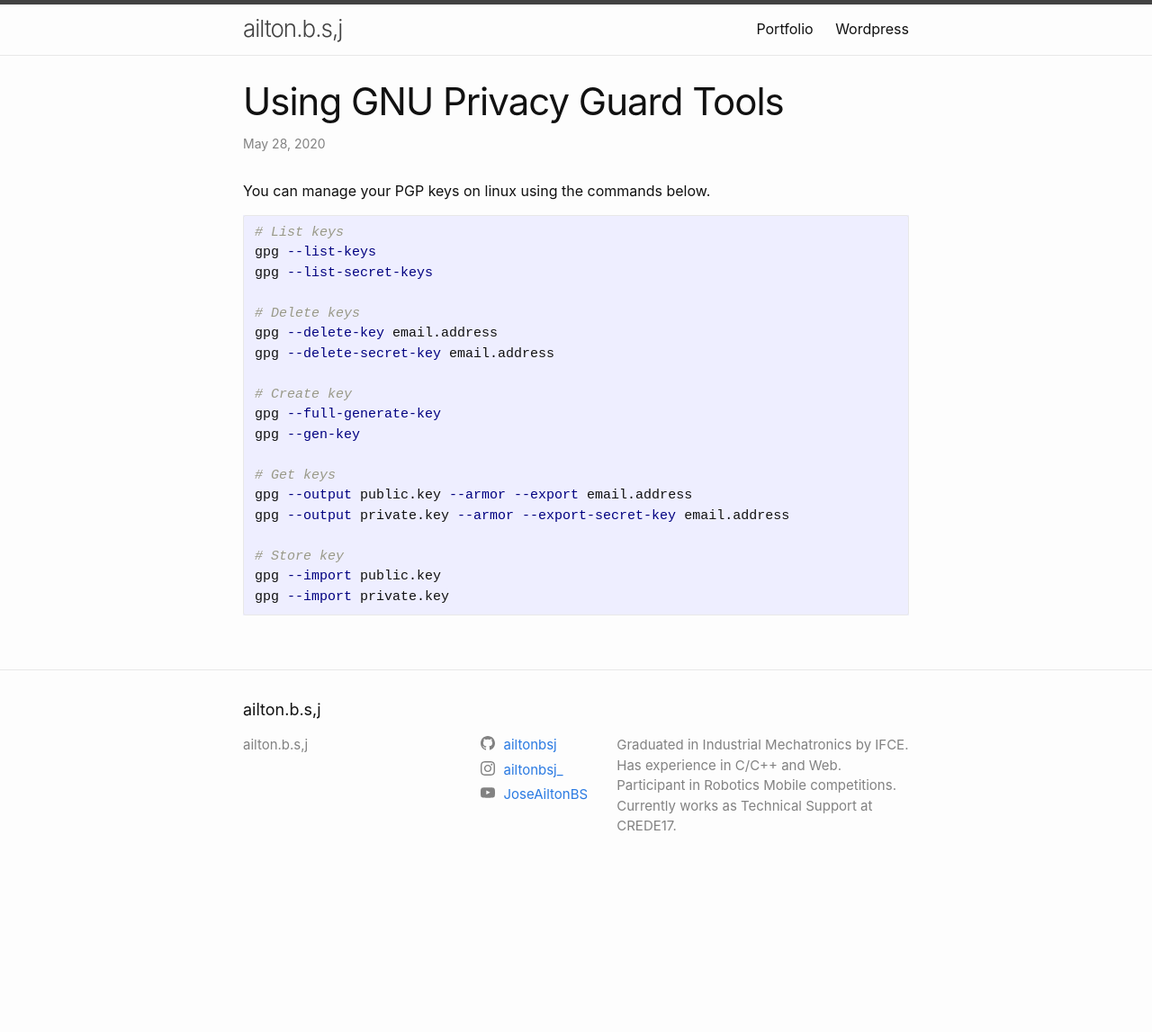
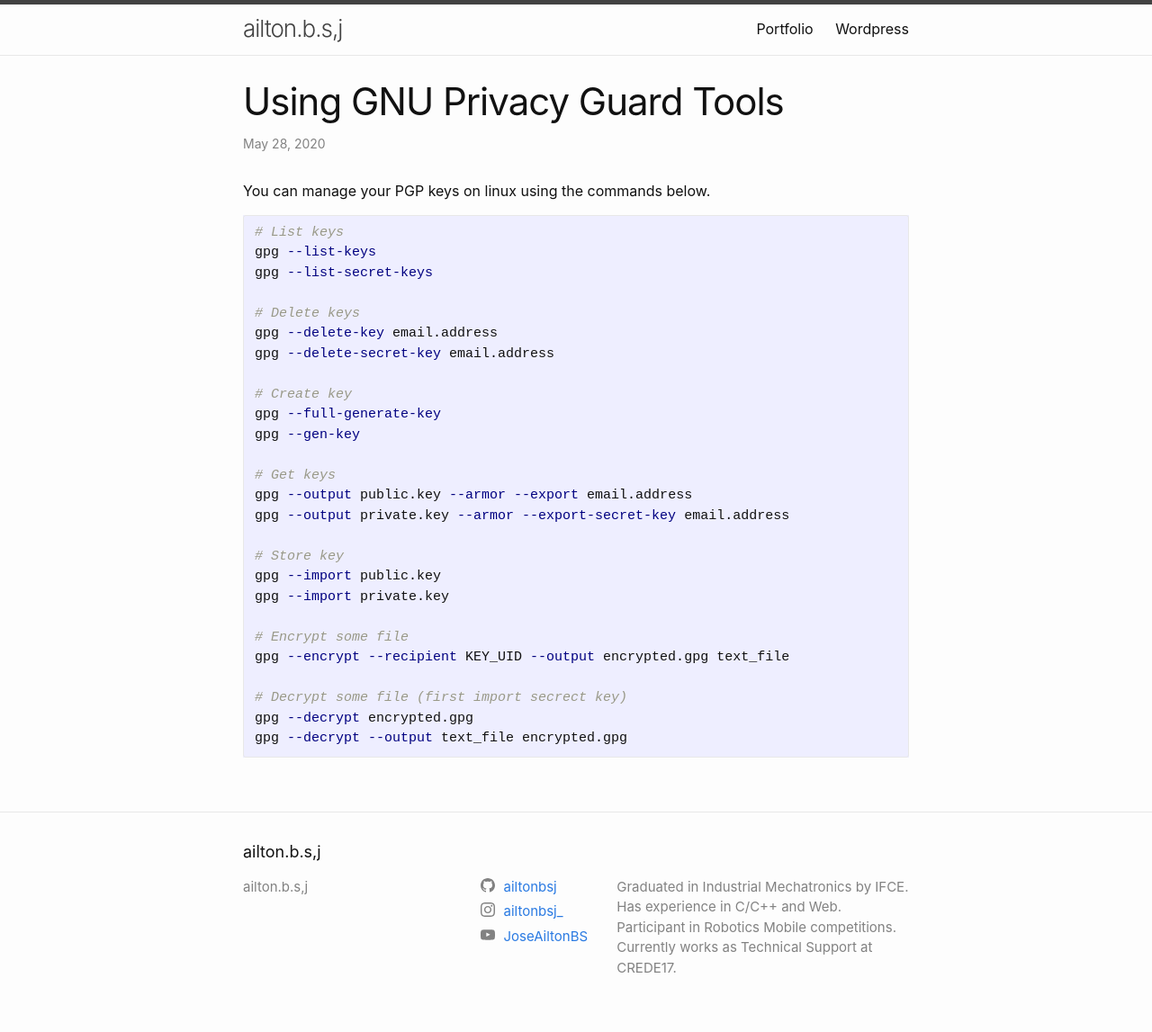
Before and after one commit to ailtonbsj/ailtonbsj.github.io, a Jekyll site: the page built from _posts/2020-05-28-using-gnu-privacy-guard-tools.md, in a window 1280 px wide. Shown: the whole page at 90% size. Built offline with Jekyll 4.4.1, drawn with Linux system fonts in a browser that asks for light colours; comment, search, counter and statistics services are not loaded; before the commit the page ends 990 px from its top, so only the background shows below that.

Commit message:
Added encrypt/decrypt options to GPG article

````diff
--- a/_posts/2020-05-28-using-gnu-privacy-guard-tools.md
+++ b/_posts/2020-05-28-using-gnu-privacy-guard-tools.md
@@ -26,4 +26,11 @@ gpg --output private.key --armor --export-secret-key email.address
 # Store key
 gpg --import public.key
 gpg --import private.key
+
+# Encrypt some file
+gpg --encrypt --recipient KEY_UID --output encrypted.gpg text_file
+
+# Decrypt some file (first import secrect key)
+gpg --decrypt encrypted.gpg
+gpg --decrypt --output text_file encrypted.gpg
 ```
````
